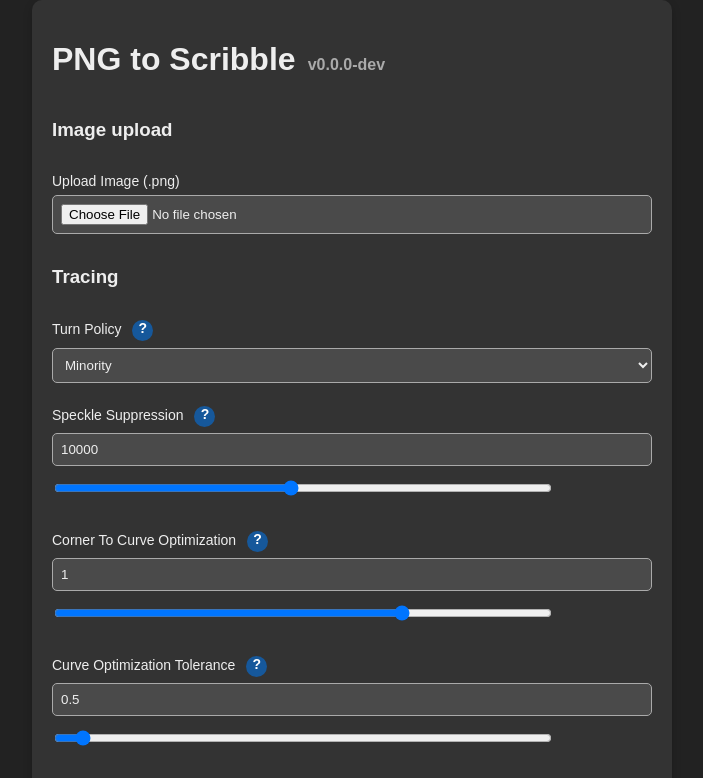
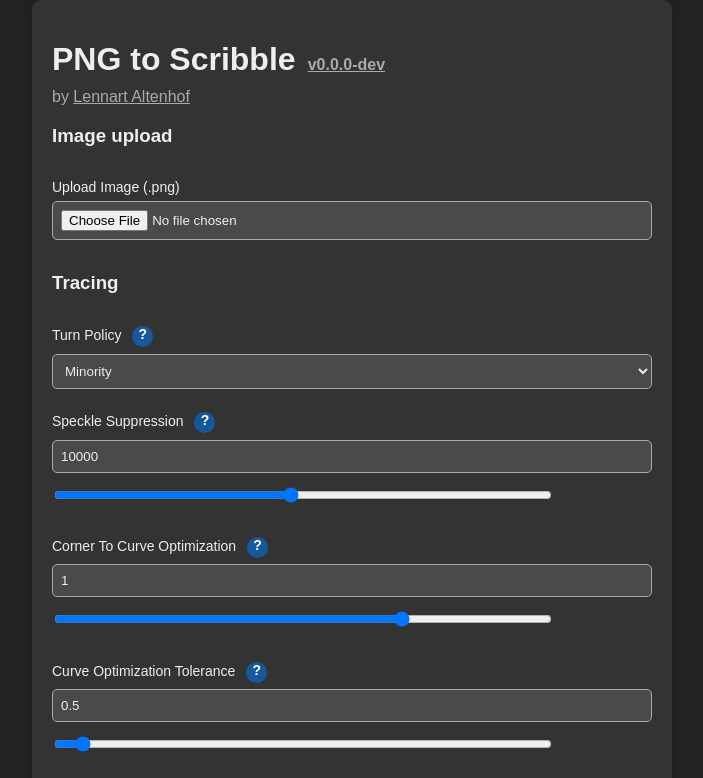
Before and after one commit to lefinal/image-to-ma3-scribble, a Svelte app in the folder webapp/: page / in a window 1280 px wide. Shown: the top 778 px of the page, without its empty margins (288-991 px from the left). Built offline with nearby package versions, Linux system fonts and the light colour scheme.

Commit message:
feat: add link and author

```diff
--- a/webapp/src/App.svelte
+++ b/webapp/src/App.svelte
@@ -389,17 +389,32 @@
         object-fit: contain;
     }
 
+    h1 {
+        margin-bottom: .3em;
+    }
+
     .version {
         font-size: .5em;
+        margin-left: .2em;
+    }
+
+    .version, .author {
         color: #aaa;
-        margin-left: .2em;
+    }
+
+    a, a:focus, a:active {
+        color: inherit;
+    }
+    a:hover {
+        color: #4a94dd;
     }
 </style>
 
 <main>
   <div class="widget">
 
-    <h1>PNG to Scribble <span class="version">v{PKG.version}</span></h1>
+    <h1>PNG to Scribble <a class="version" href="https://github.com/lefinal/image-to-ma3-scribble">v{PKG.version}</a></h1>
+    <div class="author">by <a href="https://la-solutions.one">Lennart Altenhof</a></div>
 
     <div class="params">
       <h3>Image upload</h3>
```
